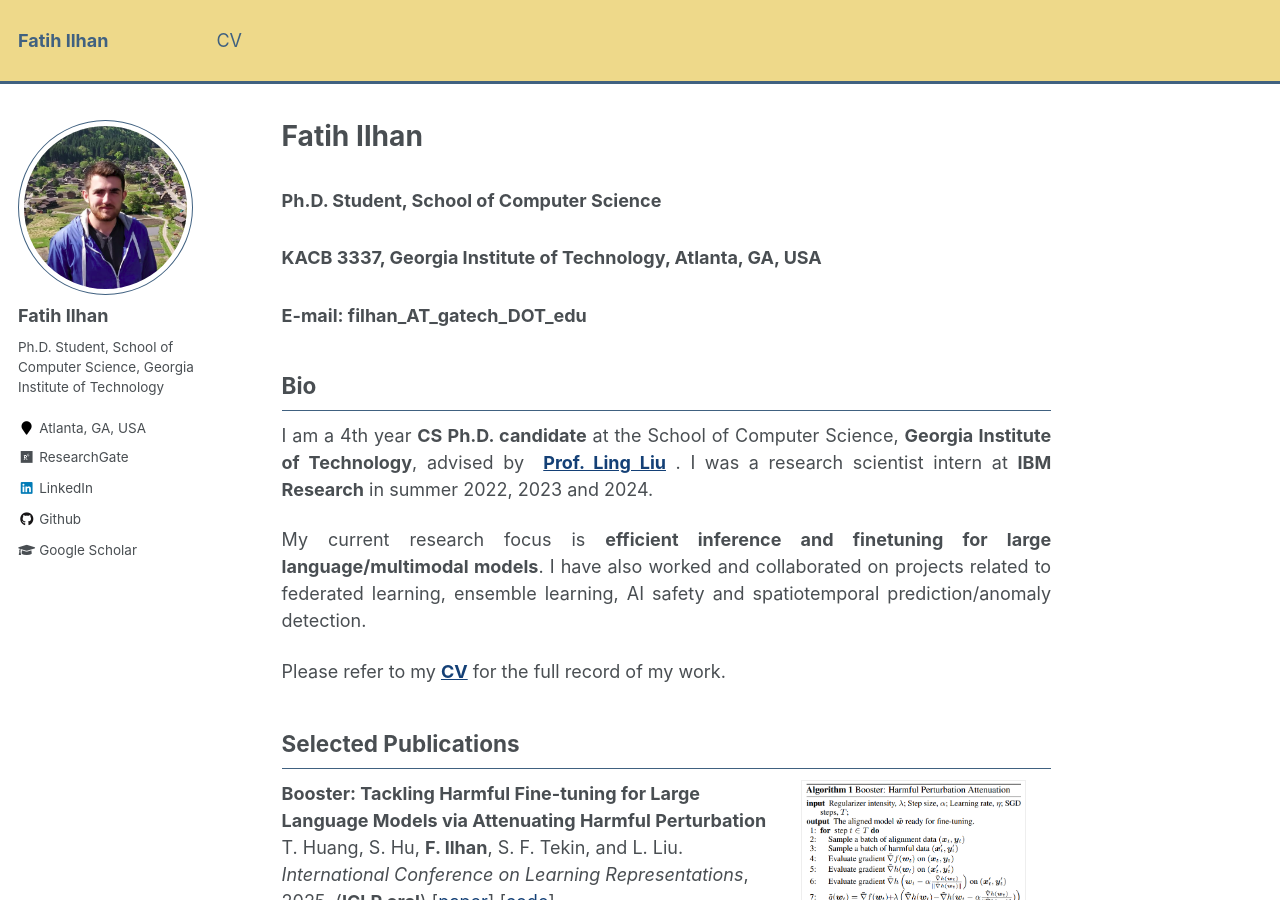
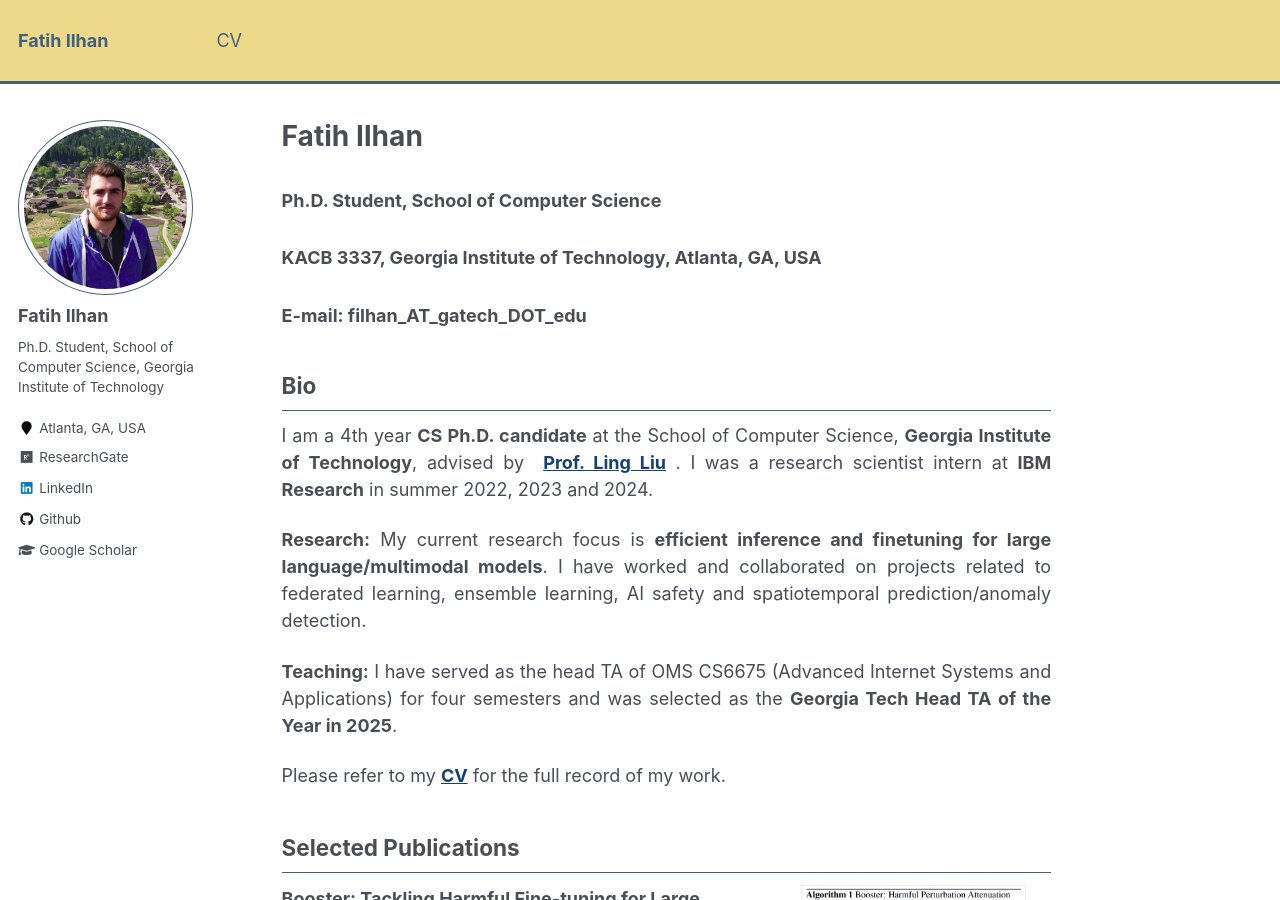
Before and after one commit to fatih-ilhan/fatih-ilhan.github.io, a Jekyll site: the page built from _pages/about.md, in a window 1280 px wide and 900 px high. Built offline with Jekyll 4.4.1, drawn with Linux system fonts in a browser that asks for light colours.

Commit message:
cv update

```diff
--- a/_pages/about.md
+++ b/_pages/about.md
@@ -16,9 +16,11 @@ redirect_from:
 
 ## Bio
 
-<div style="text-align: justify"><p>I am a 4th year <b>CS Ph.D. candidate</b> at the School of Computer Science, <b>Georgia Institute of Technology</b>, advised by  <a href="https://www.cc.gatech.edu/~lingliu/"><b>Prof. Ling Liu</b></a> . I was a research scientist intern at <b>IBM Research</b> in summer 2022, 2023 and 2024.</p></div>
+<div style="text-align: justify"><p>I am a 4th year <b>CS Ph.D. candidate</b> at the School of Computer Science, <b>Georgia Institute of Technology</b>, advised by  <a href="https://www.cc.gatech.edu/~lingliu/"><b>Prof. Ling Liu</b></a> . I was a research scientist intern at <b>IBM Research</b> in summer 2022, 2023 and 2024. </p></div>
 
-<div style="text-align: justify"><p>My current research focus is <b>efficient inference and finetuning for large language/multimodal models</b>. I have also worked and collaborated on projects related to federated learning, ensemble learning, AI safety and spatiotemporal prediction/anomaly detection.</p></div>
+<div style="text-align: justify"><p> <b>Research:</b> My current research focus is <b>efficient inference and finetuning for large language/multimodal models</b>. I have worked and collaborated on projects related to federated learning, ensemble learning, AI safety and spatiotemporal prediction/anomaly detection.</p></div>
+
+<div style="text-align: justify"><p> <b>Teaching:</b> I have served as the head TA of OMS CS6675 (Advanced Internet Systems and Applications) for four semesters and was selected as the <b>Georgia Tech Head TA of the Year in 2025</b>. </p></div>
 
 <div style="text-align: justify"><p> Please refer to my <a href="http://fatih-ilhan.github.io/files/cv.pdf"><b>CV</b></a> for the full record of my work.</p></div>
 
```
